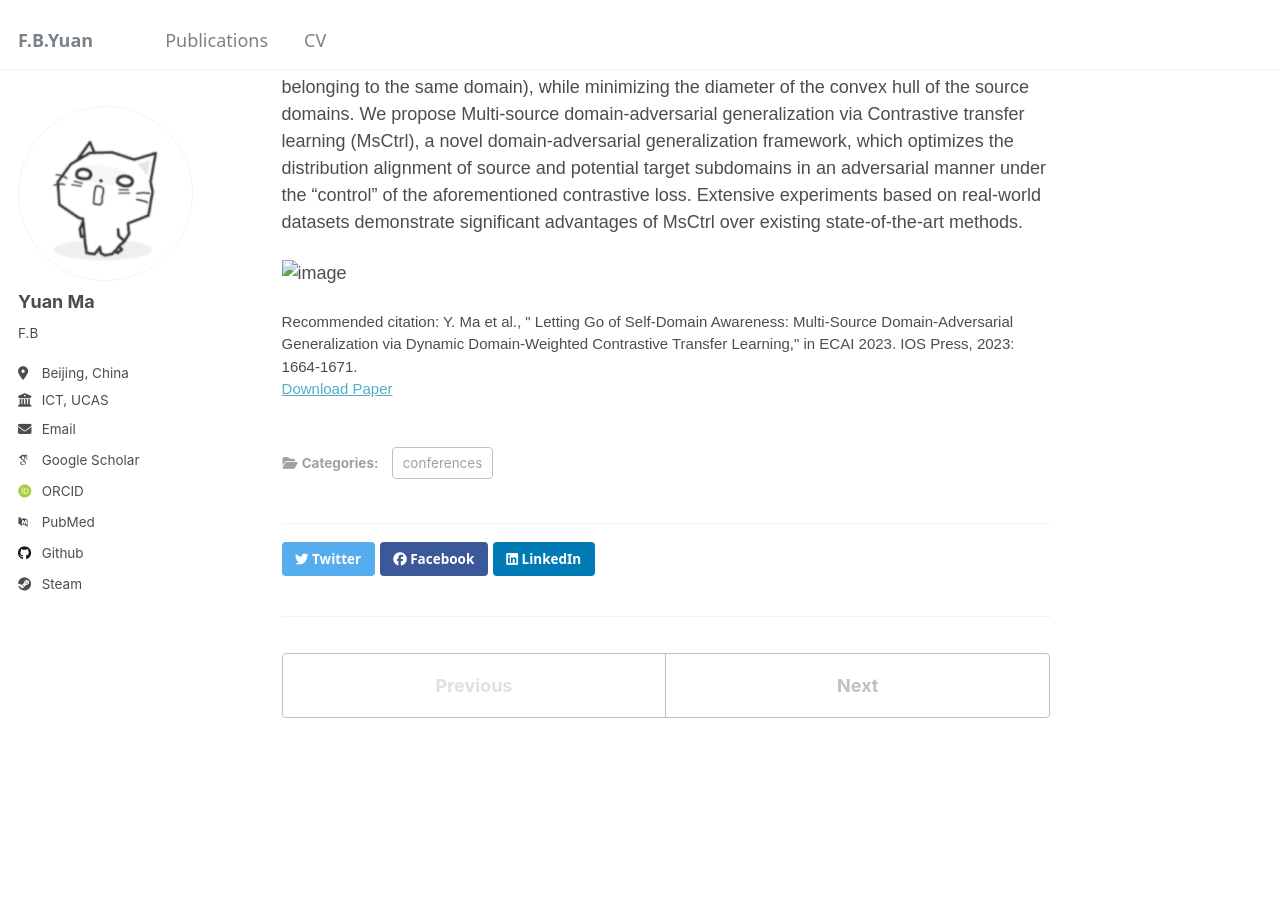
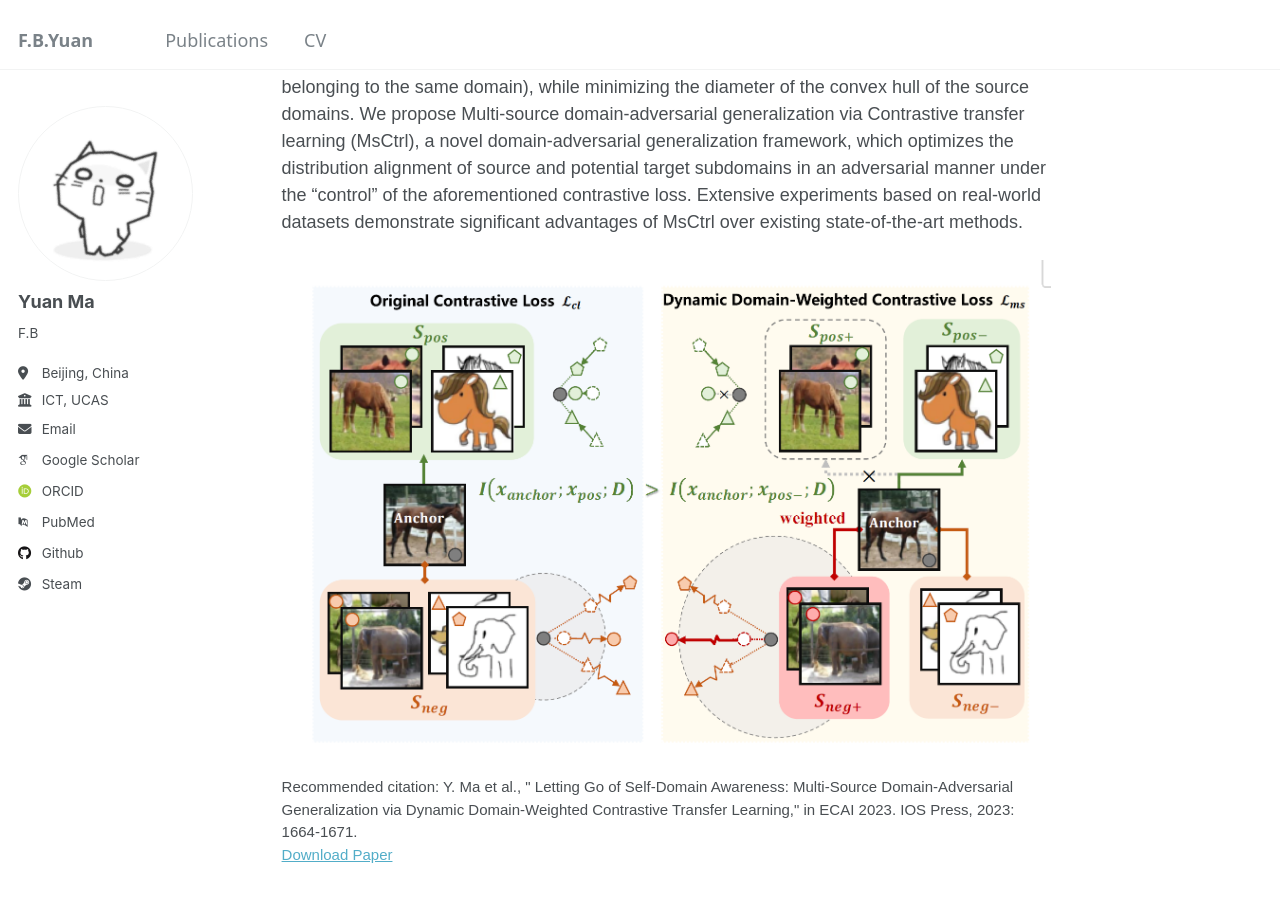
Before and after one commit to FByyyyuan/FByyyyuan.github.io, a Jekyll site: the page built from _publications/1-2023-MsCtrl.md, in a window 1280 px wide and 900 px high, scrolled down 424 px. Built offline with Jekyll 4.4.1, drawn with Linux system fonts in a browser that asks for light colours; nearby versions of some CDN libraries; some web fonts are replaced.

Commit message:
Update 1-2023-MsCtrl.md

```diff
--- a/_publications/1-2023-MsCtrl.md
+++ b/_publications/1-2023-MsCtrl.md
@@ -15,4 +15,4 @@ Domain generalization (DG), which aims to learn a model that can generalize to a
 
 To address this limitation, we introduce a novel dynamic domain-weighted contrastive loss, which maximizes the subdomain differences between different classes (especially those belonging to the same domain), while minimizing the diameter of the convex hull of the source domains. We propose Multi-source domain-adversarial generalization via Contrastive transfer learning (MsCtrl), a novel domain-adversarial generalization framework, which optimizes the distribution alignment of source and potential target subdomains in an adversarial manner under the "control" of the aforementioned contrastive loss. Extensive experiments based on real-world datasets demonstrate significant advantages of MsCtrl over existing state-of-the-art methods.
 
-![image](files/FB001.png)
+![image](/files/FB001.png)
```
